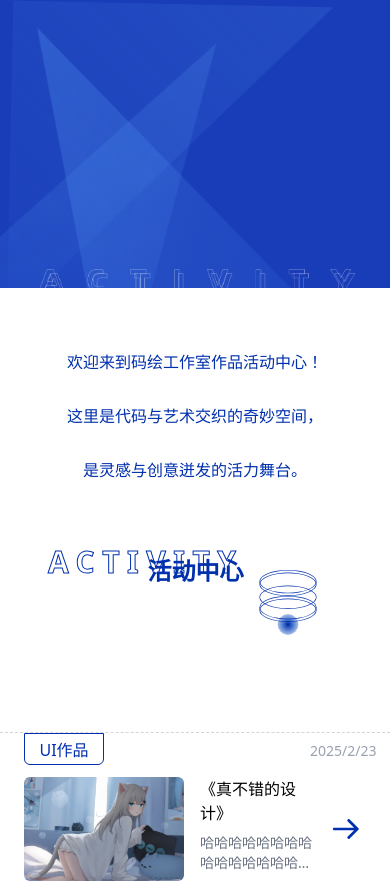
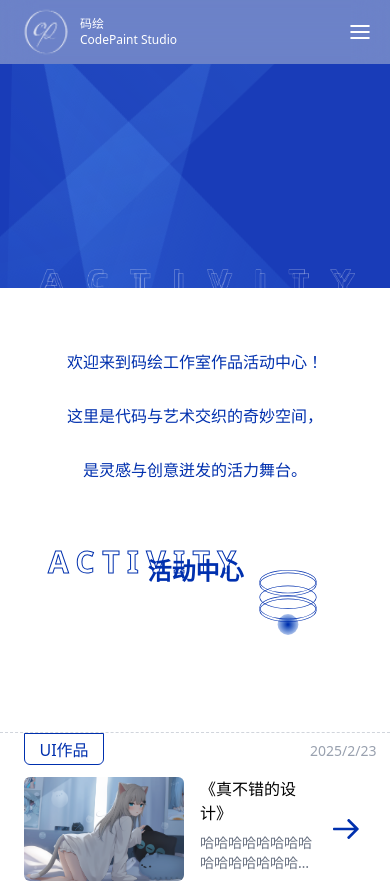
Before and after one commit to codepaintstudio/code-paint-official, a React (Vite) app: page /activity in a window 390 px wide. Shown: the top 883 px of the page. Built offline with nearby package versions, Linux system fonts and the light colour scheme; a web font is replaced by a local one.

Commit message:
移动端细节优化

```diff
--- a/src/components/mobileheader/mobileheader.tsx
+++ b/src/components/mobileheader/mobileheader.tsx
@@ -29,21 +29,22 @@ const MobileHeader = () => {
           {/* /!*菜单*!/ */}
           <button
             onClick={toggleMenu}
-            className="flex flex-col gap-2 cursor-pointer"
+            className="flex flex-col gap-1 cursor-pointer"
+            title="菜单"
           >
             <span
-              className={`w-8 border border-white rounded-xl transition-transform ${
-                isMenuOpen ? 'rotate-45 translate-y-[10px]' : ''
+              className={`w-5 border border-white rounded-xl transition-transform ${
+                isMenuOpen ? 'rotate-45 translate-y-[5.5px]' : ''
               }`}
             />
             <span
-              className={`w-8 border border-white rounded-xl transition-opacity ${
+              className={`w-5 border border-white rounded-xl transition-opacity ${
                 isMenuOpen ? 'opacity-0' : ''
               }`}
             />
             <span
-              className={`w-8 border border-white rounded-xl transition-transform ${
-                isMenuOpen ? '-rotate-45 -translate-y-[10px]' : ''
+              className={`w-5 border border-white rounded-xl transition-transform ${
+                isMenuOpen ? '-rotate-45 -translate-y-[5.5px]' : ''
               }`}
             />
           </button>
@@ -61,7 +62,7 @@ const MobileHeader = () => {
           isMenuOpen ? 'translate-x-0' : 'translate-x-full'
         }`}
       >
-        <div className="flex flex-col items-start mt-14 h-full text-white text-2xl space-y-8">
+        <div className="flex flex-col items-start mt-14 h-full text-white space-y-8">
           <NavLink
             className="w-full border-gray-200 pl-4 py-4 mb-0 hover:bg-blue-primary hover:text-white flex items-center"
             to="/mainview"
--- a/src/pages/activity/index.tsx
+++ b/src/pages/activity/index.tsx
@@ -1,10 +1,12 @@
 import Header from '@/components/header';
 import Cover from '@/pages/activity/components/cover';
 import MainContent from '@/pages/activity/components/main-content';
+import MobileHeader from '@/components/mobileheader/mobileheader';
 
 const Activity = () => {
   return (
     <>
+      <MobileHeader />
       <Header />
       <Cover />
       <MainContent />
--- a/src/pages/join-us/components/content/index.tsx
+++ b/src/pages/join-us/components/content/index.tsx
@@ -767,7 +767,7 @@ const Content = () => {
               />
 
               <div className="flex justify-between items-center text-center text-sm px-1 py-4 pb-12 h-full w-full z-10">
-                <p className="text-4xl text-white pl-3">办公室</p>
+                <p className="text-4xl text-white pl-8 vertical-text tracking-wide font-medium">办公室</p>
                 <p className="opacity-50 text-font-tertiary font-semibold w-2/3 self-start leading-5 tracking-widest text-left ">
                   展示可投递岗位和岗位内容简介展示可投递岗位和岗位内容简介展示可投递岗位和岗位内容简介展示可投递岗位和岗
                 </p>
--- a/src/pages/join-us/components/login-modal/index.tsx
+++ b/src/pages/join-us/components/login-modal/index.tsx
@@ -28,7 +28,7 @@ const LoginModal: React.FC<LoginModalProps> = ({ onClose }) => {
         className="fixed top-0 left-0 w-full bottom-0 bg-black opacity-60 z-10"
         onClick={onClose}
       />
-      <div className="absolute top-1/3 md:top-1/5 left-1/2 -translate-x-1/2 md:w-1/3 h-60 z-20 w-4/5">
+      <div className="absolute top-1/2 md:-translate-y-0 -translate-y-1/2 md:top-1/5 left-1/2 -translate-x-1/2 md:w-1/3 h-60 z-20 w-4/5">
         <div className="w-full h-full bg-white flex flex-col justify-center items-center rounded-xl text-sm relative">
           {/* 关闭按钮 */}
           <button
--- a/src/pages/join-us/components/non-period/index.tsx
+++ b/src/pages/join-us/components/non-period/index.tsx
@@ -10,7 +10,7 @@ const NonPeriod = ({ onClose }: NonPeriodProps) => {
         className="fixed top-0 left-0 w-full bottom-0 bg-black opacity-60 z-10"
         onClick={onClose}
       />
-      <div className="absolute top-1/3 md:top-1/5 left-1/2 -translate-x-1/2 md:w-1/3 h-60 z-20 w-4/5">
+      <div className="absolute top-1/2 md:-translate-y-0 -translate-y-1/2 md:top-1/5 left-1/2 -translate-x-1/2 md:w-1/3 h-60 z-20 w-4/5">
         <div className="w-full h-full bg-white flex flex-col justify-center items-center rounded-xl text-sm relative">
           {/* 关闭按钮 */}
           <button
--- a/src/pages/main-view/components/double-layer/index.tsx
+++ b/src/pages/main-view/components/double-layer/index.tsx
@@ -33,6 +33,7 @@ const View = () => {
   const rollRef = useRef<HTMLDivElement | null>(null);
   const CENTER = { x: 2.5, y: 2.5 };
   const navigate = useNavigate();
+
 
   const handleBtnHover = useCallback(
     (isHover: boolean) => {
@@ -419,28 +420,32 @@ const View = () => {
       </div>
 
       {/*移动端样式*/}
-      <div className="md:hidden grid grid-cols-3 gap-0.5 p-1 bg-black">
+      <div className="md:hidden grid grid-cols-3 gap-0.5 p-1 bg-black h-screen overflow-hidden">
         {Array.from({ length: 27 }).map((_, index) => (
           <div
             key={`mobile-tile-${index}`}
-            className="bg-b-secondary w-full h-full min-h-[100px]"
+            className="bg-b-secondary w-full h-[calc(100vh/9)]"
           />
         ))}
 
-        <div className="absolute top-1/3 flex flex-col items-center font-PingFangSC w-full h-screen">
-          <h1 className="text-6xl font-bold text-white/90 tracking-wider my-6 text-nowrap">
+        <div className="absolute inset-0 flex flex-col items-center justify-center font-PingFangSC">
+          <h1
+            className="text-6xl font-bold text-white/90 tracking-wider my-6 text-nowrap"
+          >
             Code Paint
           </h1>
-          <h3 className="text-xl font-medium text-white/90 tracking-widest">
+          <h3
+            className="text-xl font-medium text-white/90 tracking-widest"
+          >
             加入码绘 码上就绘。
           </h3>
           <button
             onClick={() => {
               navigate('/mainview');
             }}
-            className="text-sm text-white font-light bg-white/10 w-24 h-9 rounded-xl mt-12 align-middle tracking-wider backdrop-blur-[2px] transition-all duration-300 hover:bg-white/20 hover:scale-110 hover:shadow-lg hover:shadow-white/20"
+            className="text-sm text-white font-light bg-white/30 w-24 h-9 rounded-xl mt-12 align-middle tracking-wider backdrop-blur-2xl "
           >
-            <p>进入码绘</p>
+            <p className="backdrop-blur-none">进入码绘</p>
           </button>
         </div>
       </div>
--- a/src/pages/main-view/components/mobile-home/index.tsx
+++ b/src/pages/main-view/components/mobile-home/index.tsx
@@ -1,6 +1,6 @@
 const MobileHome = () => {
   return (
-    <div className="md:hidden flex justify-center flex-wrap bg-font-primary w-full h-80 font-PingFangSC text-white font-semibold">
+    <div className="md:hidden flex justify-center flex-wrap bg-font-primary w-full h-80 font-PingFangSC italic text-white font-semibold">
       <div className="mt-20 mb-2 flex items-end">
         <h1 className="text-transparent text-6xl font-black text-stroke-quaternary">
           码绘
--- a/src/pages/products/index.tsx
+++ b/src/pages/products/index.tsx
@@ -190,7 +190,7 @@ const Products = () => {
           <div className="rounded-r-[500px] w-full h-full border-1 border-b-primary pl-0 p-8 md:p-14 md:pl-0 border-l-0">
             <div className="rounded-r-[500px] h-full border-1 border-b-primary pl-0 p-8 md:p-14 md:pl-0 border-l-0">
               <div className="relative rounded-r-[500px] h-full border-1 border-b-primary pl-0 p-4 md:p-14 md:pl-0 border-l-0">
-                <h3 className="absolute -top-14 md:-top-24 left-4 md:text-4xl  text-xs md:left-20 font-bold">
+                <h3 className="absolute -top-14 md:-top-24 left-4 md:text-4xl  text-base md:left-20 font-bold">
                   PRODUCT
                 </h3>
                 <div className="absolute -top-5 md:-top-8 left-4 md:left-20 md:text-base text-xs md:font-semibold font-PingFangSC">
```
